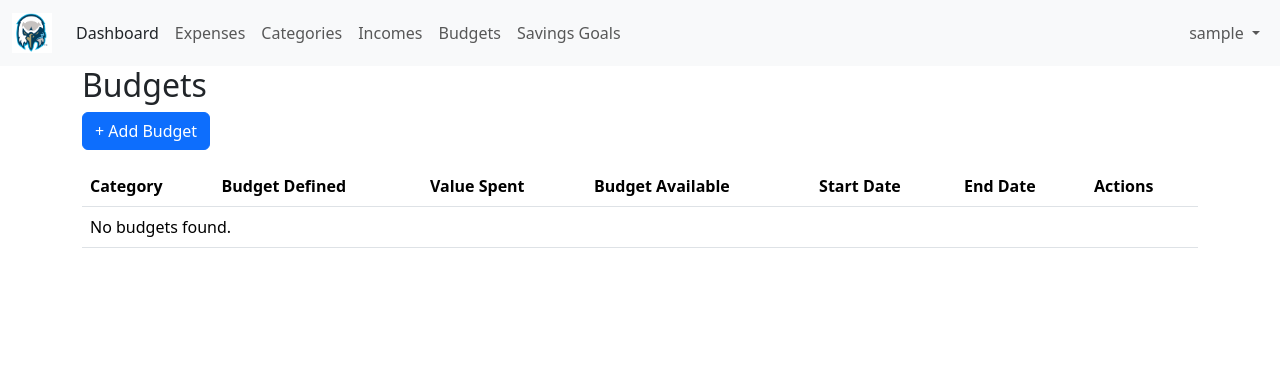
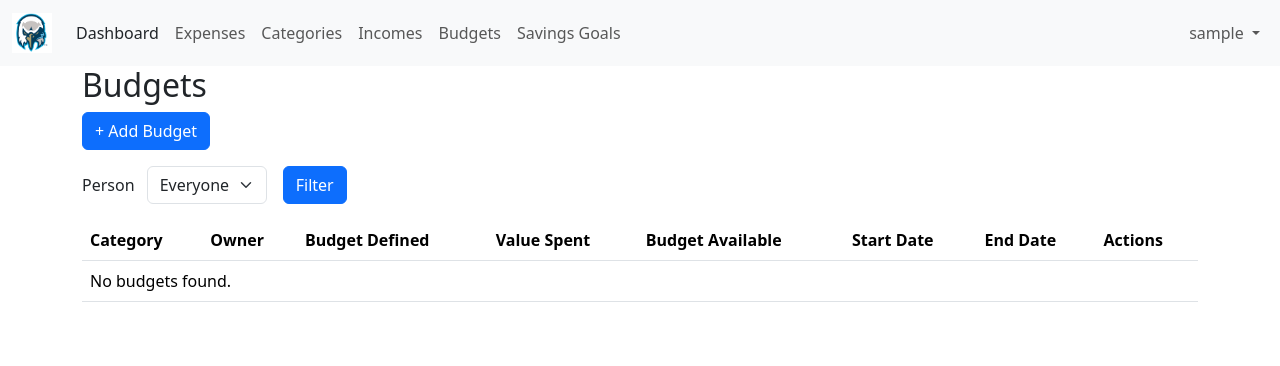
Before and after one commit to AlexCRosa/expense-tracker, a Django app: page /budgets/ in a window 1280 px wide. Shown: the top 366 px of the page. Run offline with Django 5.2, Linux system fonts and the light colour scheme; the visitor is signed in with stand-in values (Sample User, id 1); data comes from the database, SQL or seed files in the repository; data that the repository does not hold is empty.

Commit message:
feat: share the lists and add a person filter
The expense, income, budget and savings goal lists now show both people.
A PersonFilterMixin reads the person query param and narrows any of them
to one owner, and the four pages share a _person_field.html partial for
the select.

Budgets and savings goals gained an Owner column, since one row per
person per category is otherwise impossible to tell apart. Expenses and
incomes rely on the filter instead.

BudgetListView now sums each budget against its own owner's expenses
rather than the viewer's, which matters once the list holds both.

```diff
--- a/core/views.py
+++ b/core/views.py
@@ -22,7 +22,25 @@ from .forms import (
     IncomeForm,
     SavingsGoalForm,
 )
-from .models import Budget, Category, Expense, Income, SavingsGoal
+from .models import Budget, Category, Expense, Income, SavingsGoal, User
+
+
+class PersonFilterMixin:
+    """Narrows a queryset to one person when the person query param is set."""
+
+    def get_selected_person(self):
+        person = self.request.GET.get("person", "")
+        return person if person.isdigit() else ""
+
+    def filter_by_person(self, queryset):
+        person = self.get_selected_person()
+        return queryset.filter(user_id=person) if person else queryset
+
+    def get_context_data(self, **kwargs):
+        context = super().get_context_data(**kwargs)
+        context["people"] = User.objects.order_by("username")
+        context["selected_person"] = self.get_selected_person()
+        return context
 
 
 class DashboardView(LoginRequiredMixin, TemplateView):
@@ -151,12 +169,12 @@ class CategoryDeleteView(LoginRequiredMixin, DeleteView):
 
 
 # Expense Views
-class ExpenseListView(LoginRequiredMixin, ListView):
+class ExpenseListView(LoginRequiredMixin, PersonFilterMixin, ListView):
     model = Expense
     template_name = "core/expense_list.html"
 
     def get_queryset(self):
-        return Expense.objects.filter(user=self.request.user).select_related("category")
+        return self.filter_by_person(Expense.objects.select_related("category"))
 
 
 class ExpenseCreateView(LoginRequiredMixin, CreateView):
@@ -190,12 +208,12 @@ class ExpenseDeleteView(LoginRequiredMixin, DeleteView):
 
 
 # Income Views
-class IncomeListView(LoginRequiredMixin, ListView):
+class IncomeListView(LoginRequiredMixin, PersonFilterMixin, ListView):
     model = Income
     template_name = "core/income_list.html"
 
     def get_queryset(self):
-        return Income.objects.filter(user=self.request.user)
+        return self.filter_by_person(Income.objects.all())
 
 
 class IncomeCreateView(LoginRequiredMixin, CreateView):
@@ -228,22 +246,21 @@ class IncomeDeleteView(LoginRequiredMixin, DeleteView):
 
 
 # Budget Views
-class BudgetListView(LoginRequiredMixin, ListView):
+class BudgetListView(LoginRequiredMixin, PersonFilterMixin, ListView):
     model = Budget
     template_name = "core/budget_list.html"
     context_object_name = "budgets"
 
     def get_queryset(self):
         # Sum each budget's own expenses within its own date range
-        return (
-            Budget.objects.filter(user=self.request.user)
-            .select_related("category")
+        return self.filter_by_person(
+            Budget.objects.select_related("category", "user")
             .annotate(
                 value_spent=Coalesce(
                     Sum(
                         "category__expenses__amount",
                         filter=Q(
-                            category__expenses__user=self.request.user,
+                            category__expenses__user=F("user"),
                             category__expenses__date__gte=F("start_date"),
                             category__expenses__date__lte=F("end_date"),
                         ),
@@ -296,13 +313,13 @@ class BudgetDeleteView(LoginRequiredMixin, DeleteView):
 
 
 # SavingsGoal Views
-class SavingsGoalListView(LoginRequiredMixin, ListView):
+class SavingsGoalListView(LoginRequiredMixin, PersonFilterMixin, ListView):
     model = SavingsGoal
     template_name = "core/savings_goal_list.html"
     context_object_name = "savings_goals"
 
     def get_queryset(self):
-        return SavingsGoal.objects.filter(user=self.request.user)
+        return self.filter_by_person(SavingsGoal.objects.select_related("user"))
 
     def get_context_data(self, **kwargs):
         context = super().get_context_data(**kwargs)
--- /dev/null
+++ b/templates/core/_person_field.html
@@ -0,0 +1,9 @@
+<label for="person" class="form-label d-inline me-2">Person</label>
+<select id="person" name="person" class="form-select d-inline" style="width: auto;">
+    <option value="">Everyone</option>
+    {% for person in people %}
+    <option value="{{ person.pk }}" {% if selected_person == person.pk|stringformat:"s" %}selected{% endif %}>
+        {{ person.username }}
+    </option>
+    {% endfor %}
+</select>
--- a/templates/core/budget_list.html
+++ b/templates/core/budget_list.html
@@ -5,10 +5,15 @@
 {% block content %}
 <h2>Budgets</h2>
 <a href="{% url 'core:budget_create' %}" class="btn btn-primary mb-3">+ Add Budget</a>
+<form method="get" class="d-flex align-items-center mb-3">
+    <div class="me-3">{% include "core/_person_field.html" %}</div>
+    <button type="submit" class="btn btn-primary">Filter</button>
+</form>
 <table class="table">
     <thead>
         <tr>
             <th>Category</th>
+            <th>Owner</th>
             <th>Budget Defined</th>
             <th>Value Spent</th>
             <th>Budget Available</th>
@@ -21,6 +26,7 @@
         {% for budget in budgets %}
         <tr>
             <td>{{ budget.category }}</td>
+            <td>{{ budget.user }}</td>
             <td>{{ budget.amount|floatformat:2 }}</td>
             <td>{{ budget.value_spent|floatformat:2 }}</td>
             <td>{{ budget.budget_available|floatformat:2 }}</td>
@@ -33,7 +39,7 @@
         </tr>
         {% empty %}
         <tr>
-            <td colspan="7">No budgets found.</td>
+            <td colspan="8">No budgets found.</td>
         </tr>
         {% endfor %}
     </tbody>
--- a/templates/core/expense_list.html
+++ b/templates/core/expense_list.html
@@ -6,6 +6,10 @@
 <h2>Expenses</h2>
 <a href="{% url 'core:expense_create' %}" class="btn btn-primary">+ Add Expense</a>
 <a href="{% url 'core:category_list' %}" class="btn btn-primary"> Manage Categories</a>
+<form method="get" class="d-flex align-items-center mb-3">
+    <div class="me-3">{% include "core/_person_field.html" %}</div>
+    <button type="submit" class="btn btn-primary">Filter</button>
+</form>
 <table class="table mt-3">
     <thead>
         <tr>
--- a/templates/core/income_list.html
+++ b/templates/core/income_list.html
@@ -5,6 +5,10 @@
 {% block content %}
 <h2>Incomes</h2>
 <a href="{% url 'core:income_create' %}" class="btn btn-primary">+ Add Income</a>
+<form method="get" class="d-flex align-items-center mb-3">
+    <div class="me-3">{% include "core/_person_field.html" %}</div>
+    <button type="submit" class="btn btn-primary">Filter</button>
+</form>
 <table class="table mt-3">
     <thead>
         <tr>
```
Also changed, not shown: core/tests.py (+38 -11 lines), templates/core/savings_goal_list.html (+7 -1 lines).
